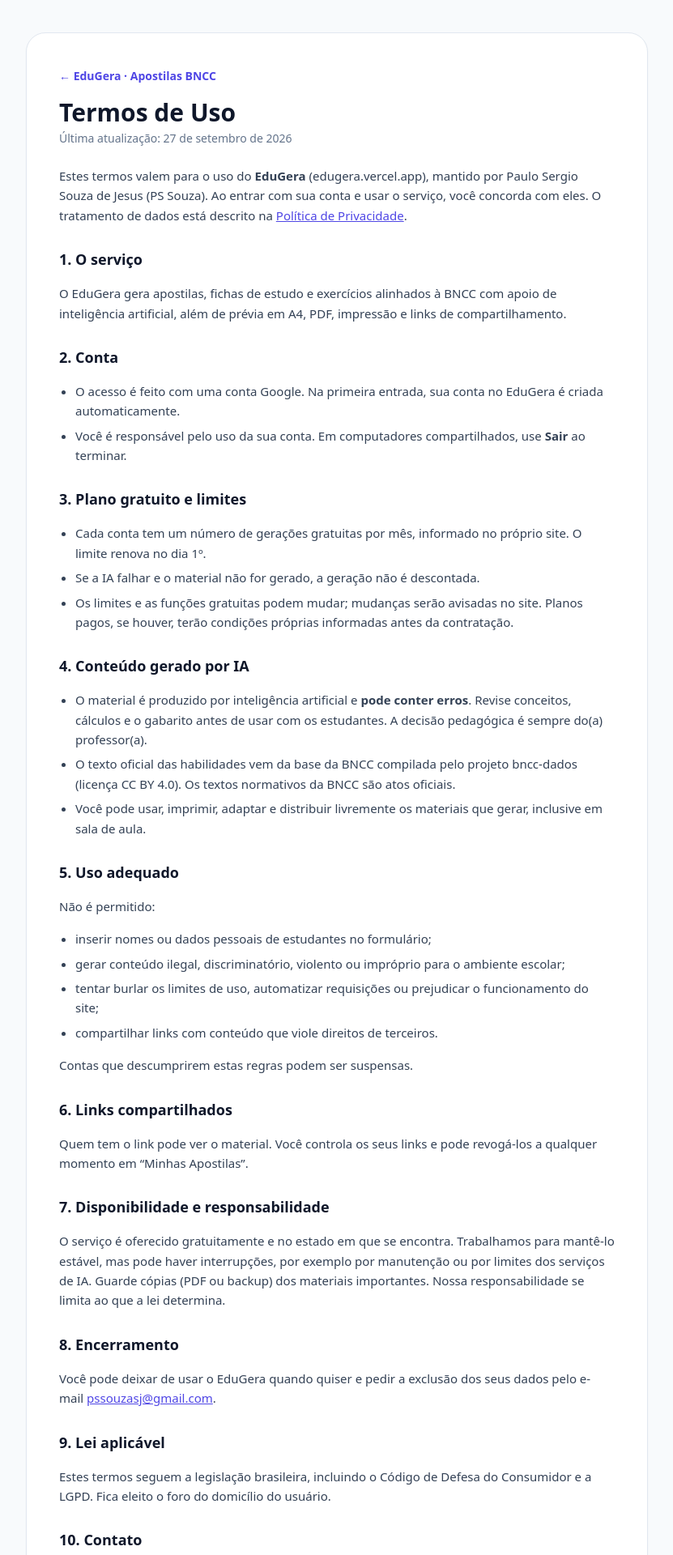
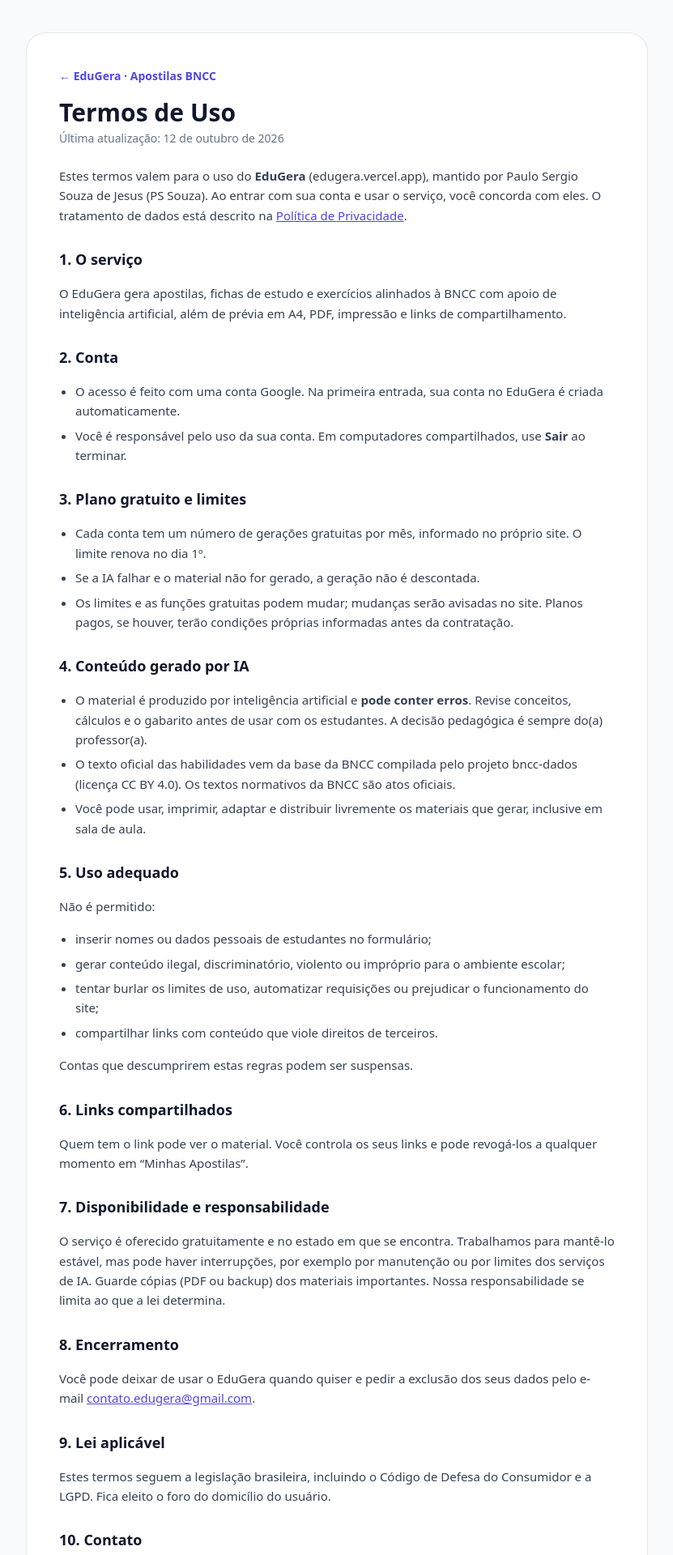
Before and after one commit to PSsouza10/gerador-materiais-didaticos, a Next.js app: page /termos in a window 1280 px wide. Shown: the top 1920 px of the page at 81% size, without its empty margins (224-1055 px from the left). Built offline with nearby package versions, Linux system fonts and the light colour scheme.

Commit message:
Contato: contato.edugera@gmail.com na Política de Privacidade e nos Termos
Co-Authored-By: Claude Opus 5.5 <noreply@anthropic.com>
Claude-Session: https://claude.ai/code/session_01UCcBcREJFM7AEhEAco3ugv

```diff
--- a/components/PaginaLegal.jsx
+++ b/components/PaginaLegal.jsx
@@ -1,8 +1,8 @@
 import Link from "next/link";
 
 // Moldura simples e legível para as páginas públicas (privacidade, termos).
-export const ATUALIZADO_EM = "27 de setembro de 2026";
-export const CONTATO = "pssouzasj@gmail.com";
+export const ATUALIZADO_EM = "12 de outubro de 2026";
+export const CONTATO = "contato.edugera@gmail.com"; // mesmo endereço de SUPORTE_EMAIL na Vercel
 
 export default function PaginaLegal({ titulo, children }) {
   return (
```
